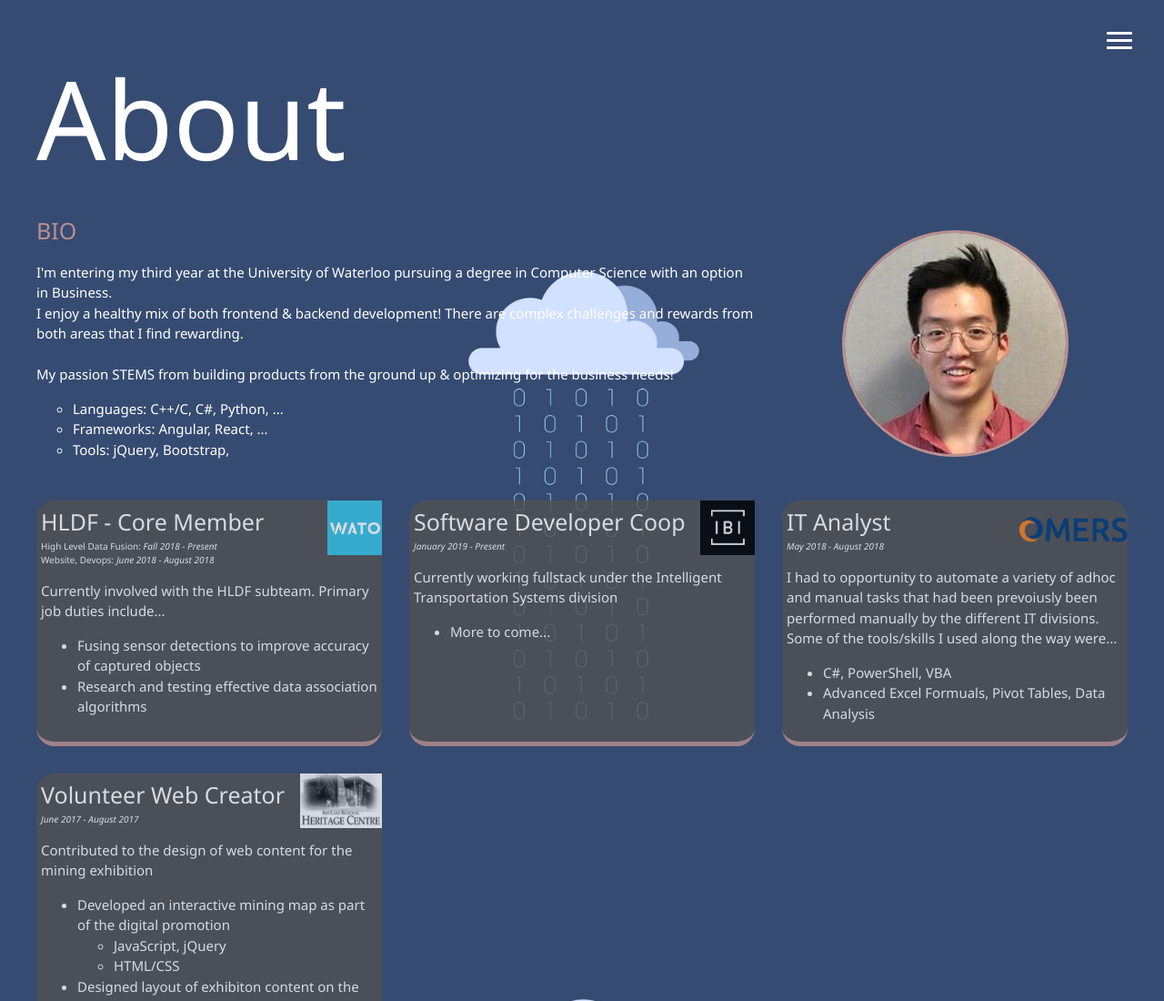
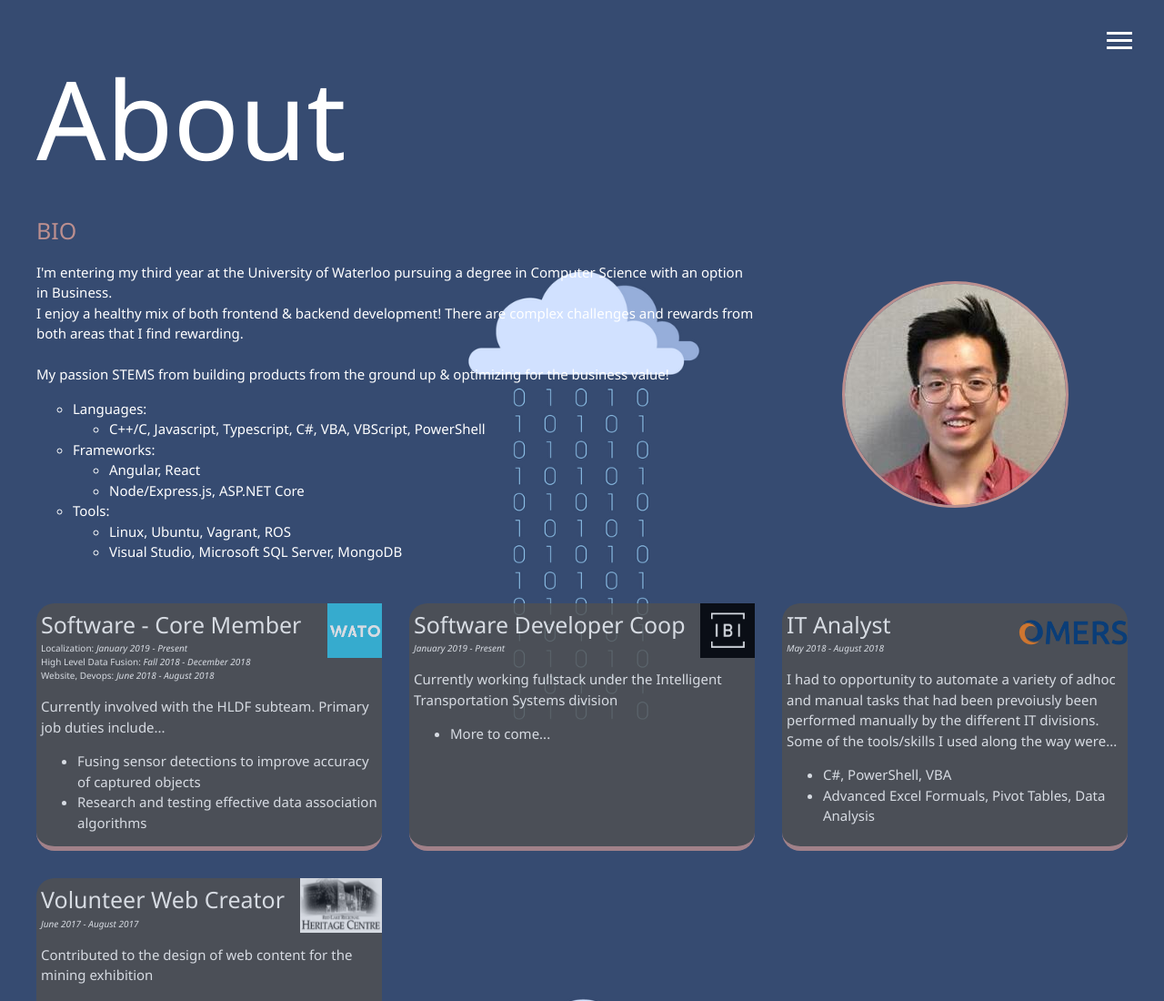
Before and after one commit to Wmeng98/Portfolio-Personal, a website: page dist/about.html in a window 1280 px wide. Shown: the top 1100 px of the page at 91% size. Drawn offline with Linux system fonts and the light colour scheme.

Commit message:
finish about page, embed project pictures

```diff
--- a/dist/about.html
+++ b/dist/about.html
@@ -61,20 +61,34 @@
         <h3 class="about-secondary">BIO</h3>
         <p>I'm entering my third year at the University of Waterloo pursuing a degree in Computer Science with an option in Business.
             <br>I enjoy a healthy mix of both frontend & backend development! There are complex challenges and rewards from both areas that I find rewarding.
-            <br><br>My passion STEMS from building products from the ground up & optimizing for the business needs!
+            <br><br>My passion STEMS from building products from the ground up & optimizing for the business value!
 
         </p>
         <ul id="skill-ls" class="skills-list" style="list-style-type:circle">
-            <li class="sk-ls">Languages: C++/C, C#, Python, ... </li>
-            <li class="sk-ls">Frameworks: Angular, React, ...</li>
-            <li class="sk-ls">Tools: jQuery, Bootstrap, </li>
+            <li class="sk-ls">Languages:
+              <ul>
+                <li>C++/C, Javascript, Typescript, C#, VBA, VBScript, PowerShell</li>
+              </ul>
+            </li>
+            <li class="sk-ls">Frameworks:
+              <ul>
+                <li>Angular, React</li>
+                <li>Node/Express.js, ASP.NET Core</li>
+              </ul>
+            </li>
+            <li class="sk-ls">Tools:
+              <ul>
+                <li>Linux, Ubuntu, Vagrant, ROS</li>
+                <li>Visual Studio, Microsoft SQL Server, MongoDB</li>
+              </ul>
           </ul>
     </div>
     <img src="img/wm_portrait.jpg" alt="Wilson Meng" class="bio-image about-bio">
 
     <div class="job job-1">
-      <h3>HLDF - Core Member</h3> <a href="https://watonomous.ca/#/" target="_blank"><img class="work-img" src="img/wato-img.png" alt="" width="60" height="60" align="right"></a>
-      <div>High Level Data Fusion: <i>Fall 2018 - Present</i></div>
+      <h3>Software - Core Member</h3> <a href="https://watonomous.ca/#/" target="_blank"><img class="work-img" src="img/wato-img.png" alt="" width="60" height="60" align="right"></a>
+      <div>Localization: <i>January 2019 - Present</i></div>
+      <div>High Level Data Fusion: <i>Fall 2018 - December 2018</i></div>
       <div>Website, Devops: <i>June 2018 - August 2018</i></div>
       <p>Currently involved with the HLDF subteam. Primary job duties include...</p>
       <ul>
```
Also changed, not shown: dist/index.html (+1 -1 lines), dist/projects.html (+11 -8 lines), dist/img/projects/boba-io.png (added), dist/img/projects/stock-ai.JPG (added).
